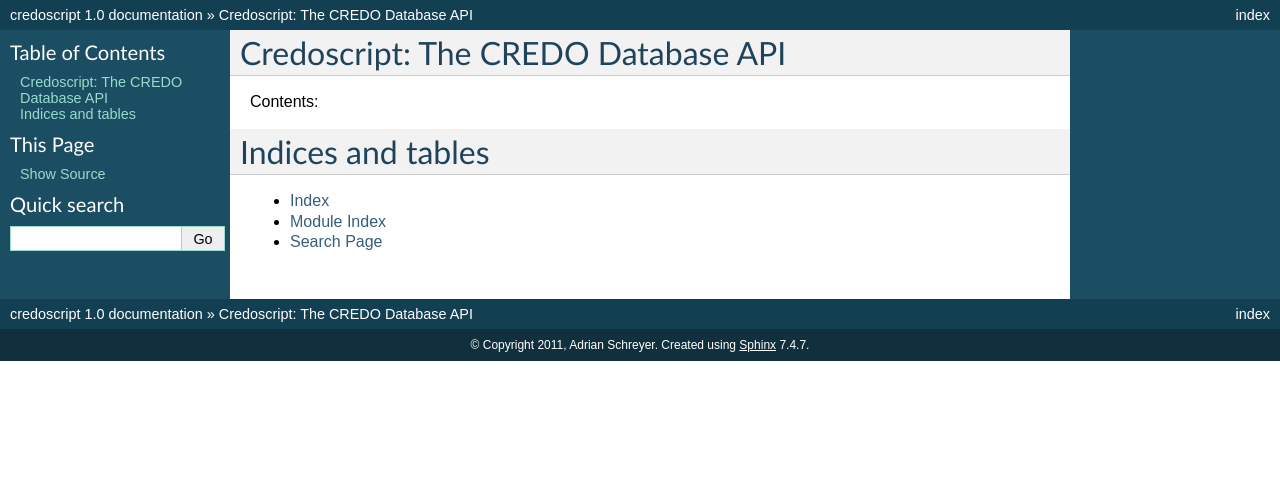
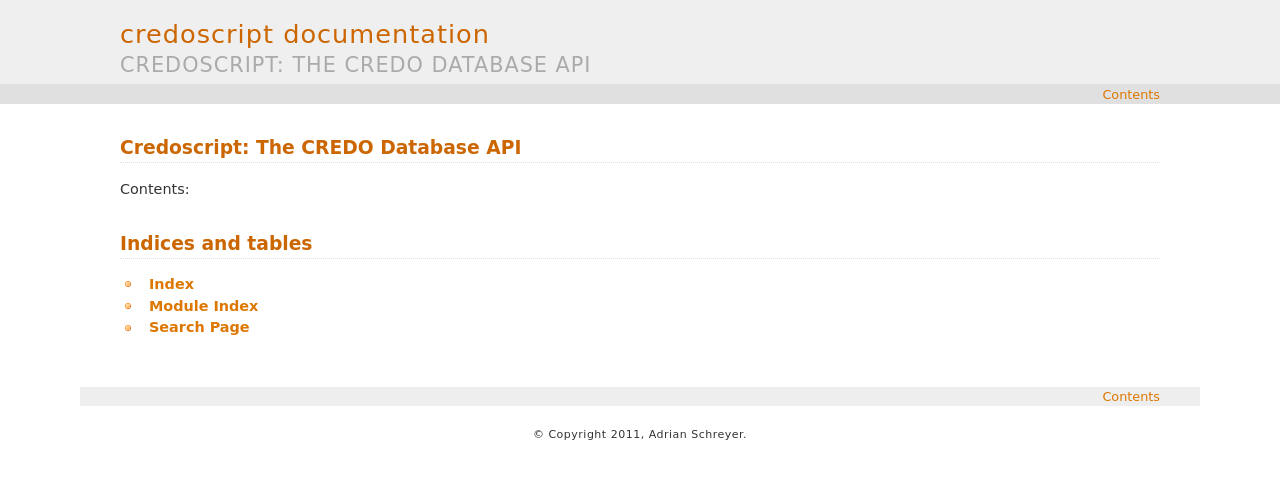
Before and after one commit to tlb-lab/credoscript, a Sphinx documentation site: the page built from docs/index.rst, in a window 1280 px wide. Shown: the top 479 px of the page. Built offline with Sphinx 7.4.7, drawn with Linux system fonts in a browser that asks for light colours.

Commit message:
Changed Sphinx schema.

```diff
--- a/docs/conf.py
+++ b/docs/conf.py
@@ -91,19 +91,20 @@
 
 # The theme to use for HTML and HTML Help pages.  See the documentation for
 # a list of builtin themes.
-html_theme = 'default'
+html_theme = 'haiku'
 
 # Theme options are theme-specific and customize the look and feel of a theme
 # further.  For a list of options available for each theme, see the
 # documentation.
-#html_theme_options = {}
+# textcolor
+html_theme_options = {'headingcolor':'#cc6600','linkcolor':'#dd7700','hoverlinkcolor' :'#dd7700', 'visitedlinkcolor':'#ddaa6e'}
 
 # Add any paths that contain custom themes here, relative to this directory.
 #html_theme_path = []
 
 # The name for this set of Sphinx documents.  If None, it defaults to
 # "<project> v<release> documentation".
-#html_title = None
+html_title = 'credoscript documentation'
 
 # A shorter title for the navigation bar.  Default is the same as html_title.
 #html_short_title = None
@@ -150,7 +151,7 @@
 #html_show_sourcelink = True
 
 # If true, "Created using Sphinx" is shown in the HTML footer. Default is True.
-#html_show_sphinx = True
+html_show_sphinx = False
 
 # If true, "(C) Copyright ..." is shown in the HTML footer. Default is True.
 #html_show_copyright = True
```
